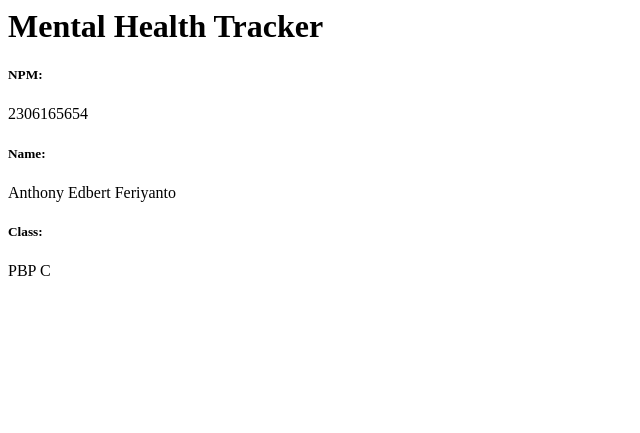
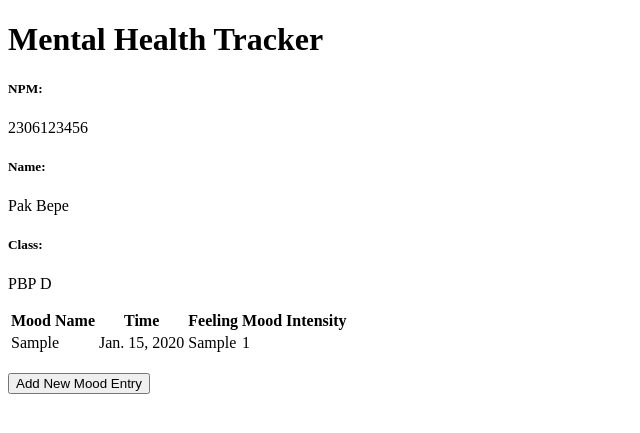
Before and after one commit to anthef/mental-health-tracker, a Django app: page / in a window 1280 px wide. Shown: the top 433 px of the page, without its empty margins (0-640 px from the left). Run offline with Django 5.2, Linux system fonts and the light colour scheme; tables that the repository leaves empty hold one stand-in row (values such as "Sample post").

Commit message:
tutorial 2 selesai

```diff
--- a/main/models.py
+++ b/main/models.py
@@ -1,6 +1,8 @@
 from django.db import models
+import uuid
 
 class MoodEntry(models.Model):
+    id = models.UUIDField(primary_key=True, default=uuid.uuid4, editable=False)  # tambahkan baris ini
     mood = models.CharField(max_length=255)
     time = models.DateField(auto_now_add=True)
     feelings = models.TextField()
--- a/main/templates/main.html
+++ b/main/templates/main.html
@@ -1,15 +1,43 @@
+{% extends 'base.html' %}
+{% block content %}
 <h1>Mental Health Tracker</h1>
-
-<!-- <h5>NPM: </h5> -->
-<!-- <p>2306165654</p> Ubah sesuai dengan npm kamu -->
-<!-- <h5>Name: </h5> -->
-<!-- <p>Anthony Edbert Feriyanto</p> Ubah sesuai dengan nama kamu -->
-<!-- <h5>Class: </h5> -->
-<!-- <p>PBP C</p> Ubah sesuai dengan kelas kamu -->
 
 <h5>NPM: </h5>
 <p>{{ npm }}<p>
-<h5>Name: </h5>
-<p>{{ name }}<p>
-<h5>Class: </h5>
-<p>{{ class }}<p>
+
+<h5>Name:</h5>
+<p>{{ name }}</p>
+
+<h5>Class:</h5>
+<p>{{ class }}</p>
+
+{% if not mood_entries %}
+<p>Belum ada data mood pada mental health tracker.</p>
+{% else %}
+<table>
+  <tr>
+    <th>Mood Name</th>
+    <th>Time</th>
+    <th>Feeling</th>
+    <th>Mood Intensity</th>
+  </tr>
+
+  {% comment %} Berikut cara memperlihatkan data mood di bawah baris ini
+  {% endcomment %}
+  {% for mood_entry in mood_entries %}
+  <tr>
+    <td>{{mood_entry.mood}}</td>
+    <td>{{mood_entry.time}}</td>
+    <td>{{mood_entry.feelings}}</td>
+    <td>{{mood_entry.mood_intensity}}</td>
+  </tr>
+  {% endfor %}
+</table>
+{% endif %}
+
+<br />
+
+<a href="{% url 'main:create_mood_entry' %}">
+  <button>Add New Mood Entry</button>
+</a>
+{% endblock content %}
--- a/main/urls.py
+++ b/main/urls.py
@@ -1,8 +1,14 @@
 from django.urls import path
-from main.views import show_main
+from main.views import show_main, create_mood_entry, show_xml, show_json, show_xml_by_id, show_json_by_id
 
 app_name = 'main'
 
 urlpatterns = [
     path('', show_main, name='show_main'),
+    path('create-mood-entry', create_mood_entry, name='create_mood_entry'),
+    path('xml/', show_xml, name='show_xml'),
+    path('json/', show_json, name='show_json'),
+    path('xml/<str:id>/', show_xml_by_id, name='show_xml_by_id'),
+    path('json/<str:id>/', show_json_by_id, name='show_json_by_id'),
+
 ]
--- a/main/views.py
+++ b/main/views.py
@@ -1,10 +1,43 @@
-from django.shortcuts import render
+from django.shortcuts import render, redirect   # Tambahkan import redirect di baris ini
+from main.forms import MoodEntryForm
+from main.models import MoodEntry
+from django.http import HttpResponse
+from django.core import serializers
 
 def show_main(request):
+    mood_entries = MoodEntry.objects.all()
+
     context = {
-        'npm' : '2306165654',
-        'name': 'Anthony Edbert Feriyanto',
-        'class': 'PBP C'
+        'name': 'Pak Bepe',
+        'class': 'PBP D',
+        'npm': '2306123456',
+        'mood_entries': mood_entries
     }
 
     return render(request, "main.html", context)
+
+def create_mood_entry(request):
+    form = MoodEntryForm(request.POST or None)
+
+    if form.is_valid() and request.method == "POST":
+        form.save()
+        return redirect('main:show_main')
+
+    context = {'form': form}
+    return render(request, "create_mood_entry.html", context)
+
+def show_xml(request):
+    data = MoodEntry.objects.all()
+    return HttpResponse(serializers.serialize("xml", data), content_type="application/xml")
+
+def show_json(request):
+    data = MoodEntry.objects.all()
+    return HttpResponse(serializers.serialize("json", data), content_type="application/json")
+
+def show_xml_by_id(request, id):
+    data = MoodEntry.objects.filter(pk=id)
+    return HttpResponse(serializers.serialize("xml", data), content_type="application/xml")
+
+def show_json_by_id(request, id):
+    data = MoodEntry.objects.filter(pk=id)
+    return HttpResponse(serializers.serialize("json", data), content_type="application/json")
--- a/mental_health_tracker/settings.py
+++ b/mental_health_tracker/settings.py
@@ -55,7 +55,7 @@ ROOT_URLCONF = 'mental_health_tracker.urls'
 TEMPLATES = [
     {
         'BACKEND': 'django.template.backends.django.DjangoTemplates',
-        'DIRS': [],
+        'DIRS': [BASE_DIR / 'templates'],
         'APP_DIRS': True,
         'OPTIONS': {
             'context_processors': [
--- /dev/null
+++ b/templates/base.html
@@ -0,0 +1,13 @@
+{% load static %}
+<!DOCTYPE html>
+<html lang="en">
+  <head>
+    <meta charset="UTF-8" />
+    <meta name="viewport" content="width=device-width, initial-scale=1.0" />
+    {% block meta %} {% endblock meta %}
+  </head>
+
+  <body>
+    {% block content %} {% endblock content %}
+  </body>
+</html>
```
Also changed, not shown: main/forms.py (added, +7 -0 lines), main/templates/create_mood_entry.html (added, +18 -0 lines), main/migrations/0002_alter_moodentry_id.py (added).
